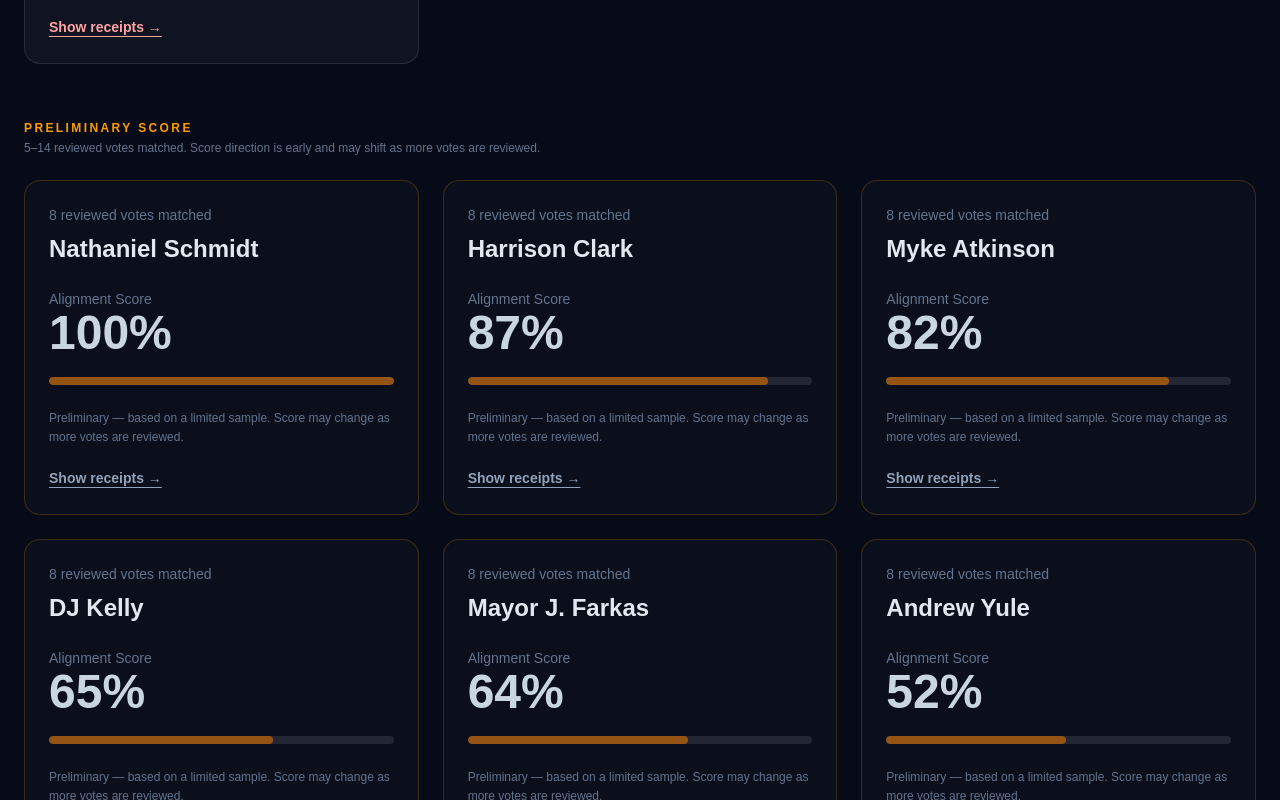
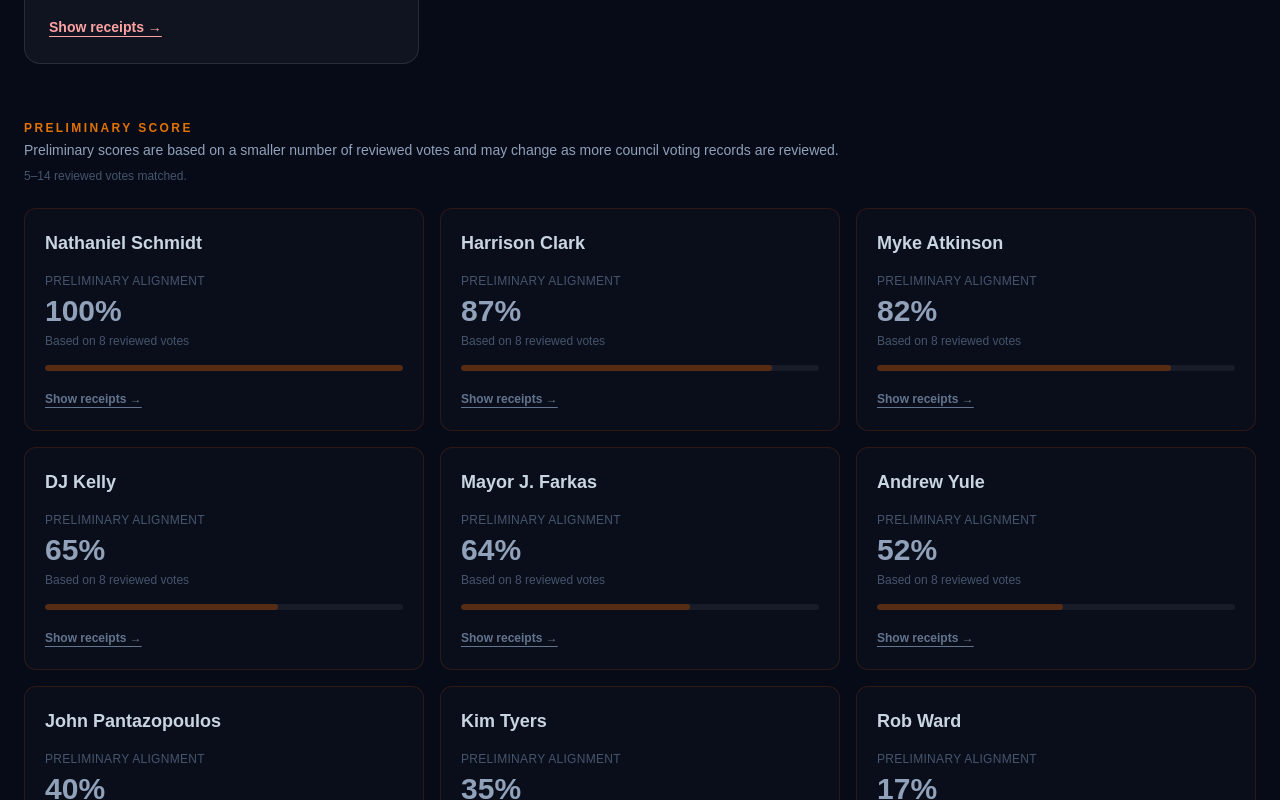
Before and after one commit to dariohudon/calgary-council-values, a Next.js app: page / in a window 1280 px wide. Shown: the part 2060-2860 px from the top of the page. Built offline with nearby package versions, Linux system fonts and the light colour scheme.

Commit message:
Refine preliminary score confidence visuals

```diff
--- a/app/HomeClient.tsx
+++ b/app/HomeClient.tsx
@@ -325,46 +325,44 @@ export default function HomeClient({
           {/* Preliminary councillors */}
           {rankedPreliminary.length > 0 && (
             <div className="mt-14">
-              <p className="mb-1 text-xs font-semibold uppercase tracking-[0.2em] text-amber-500">
+              <p className="mb-1 text-xs font-semibold uppercase tracking-[0.2em] text-amber-600">
                 Preliminary Score
               </p>
-              <p className="mb-6 text-xs text-slate-500">
-                5–14 reviewed votes matched. Score direction is early and may shift as more votes are reviewed.
+              <p className="mb-2 text-sm text-slate-400">
+                Preliminary scores are based on a smaller number of reviewed votes and may change as more council voting records are reviewed.
               </p>
-              <div className="grid gap-6 md:grid-cols-3">
+              <p className="mb-6 text-xs text-slate-600">
+                5–14 reviewed votes matched.
+              </p>
+              <div className="grid gap-4 md:grid-cols-3">
                 {rankedPreliminary.map((person) => (
                   <div
                     key={person.name}
-                    className="rounded-2xl border border-amber-500/20 bg-white/[0.02] p-6"
+                    className="rounded-xl border border-amber-900/30 bg-white/[0.015] p-5"
                   >
-                    <p className="text-sm text-slate-500">
-                      {person.reviewedVotesMatched} reviewed votes matched
-                    </p>
+                    <h3 className="text-lg font-semibold text-slate-300">{person.name}</h3>
 
-                    <h3 className="mt-2 text-2xl font-semibold text-slate-200">{person.name}</h3>
-
-                    <div className="mt-6">
-                      <p className="text-sm text-slate-500">Alignment Score</p>
-                      <p className="text-5xl font-bold text-slate-300">
+                    <div className="mt-4">
+                      <p className="text-xs text-slate-600 uppercase tracking-wide">Preliminary Alignment</p>
+                      <p className="mt-1 text-3xl font-semibold text-slate-400">
                         {Math.round(person.personalizedScore)}%
+                      </p>
+                      <p className="mt-1 text-xs text-slate-600">
+                        Based on {person.reviewedVotesMatched} reviewed votes
                       </p>
                     </div>
 
-                    <div className="mt-5 h-2 overflow-hidden rounded-full bg-white/10">
+                    <div className="mt-4 h-1.5 overflow-hidden rounded-full bg-white/[0.06]">
                       <div
-                        className="h-full rounded-full bg-amber-600/60"
+                        className="h-full rounded-full bg-amber-800/50"
                         style={{ width: `${Math.round(person.personalizedScore)}%` }}
                       />
                     </div>
 
-                    <p className="mt-6 text-xs leading-relaxed text-slate-500">
-                      Preliminary — based on a limited sample. Score may change as more votes are reviewed.
-                    </p>
-
                     <button
                       onClick={() => handleShowReceipts(person.name)}
                       disabled={loadingFor === person.name}
-                      className="mt-5 text-sm font-semibold text-slate-400 underline underline-offset-4 transition-colors hover:text-slate-300 disabled:opacity-50"
+                      className="mt-5 text-xs font-semibold text-slate-500 underline underline-offset-4 transition-colors hover:text-slate-400 disabled:opacity-50"
                     >
                       {loadingFor === person.name ? "Loading…" : "Show receipts →"}
                     </button>
```
